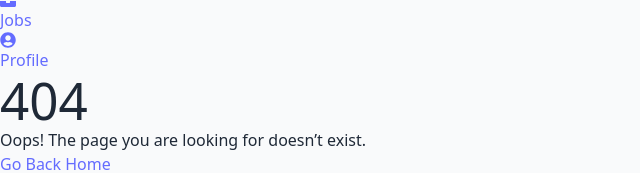
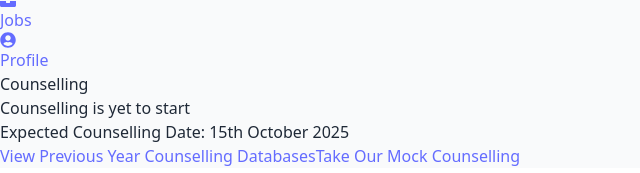
Before and after one commit to Sudhir2005/career_guidance_app-main, a React (Vite) app in the folder career-guidance-app/frontend/: page /counselling in a window 1280 px wide. Shown: the part 915-1088 px from the top of the page, without its empty margins (0-640 px from the left). Built offline with nearby package versions, Linux system fonts and the light colour scheme.

Commit message:
dash dash

```diff
--- a/career-guidance-app/frontend/src/App.jsx
+++ b/career-guidance-app/frontend/src/App.jsx
@@ -16,6 +16,7 @@
 import EducationLevelSelector from "./pages/EducationLevelSelector";
 import ExploreColleges from "./pages/ExploreColleges";
 import ExploreCourses from "./pages/ExploreCourses";
+import Counselling from "./pages/Counselling";
 
 function App() {
   const location = useLocation();
@@ -50,6 +51,7 @@
           <Route path="/education" element={<EducationLevelSelector />} />
           <Route path="/explore-colleges" element={<ExploreColleges />} />
           <Route path="/explore-courses" element={<ExploreCourses />} />
+          <Route path="/counselling" element={<Counselling />} />
 
           {/* 404 Page */}
           <Route path="*" element={<NotFound />} />
--- /dev/null
+++ b/career-guidance-app/frontend/src/pages/Counselling.jsx
@@ -0,0 +1,36 @@
+import { Link } from "react-router-dom";
+
+export default function Counselling() {
+  return (
+    <div className="flex flex-col items-center p-6 bg-white min-h-screen">
+      {/* Page Title */}
+      <h2 className="mb-4 text-2xl font-bold text-gray-800">Counselling</h2>
+
+      {/* Message */}
+      <p className="mb-4 text-gray-600 text-center text-lg">
+        Counselling is yet to start
+      </p>
+
+      {/* Expected Date */}
+      <p className="mb-6 text-xl font-semibold text-red-500 bg-red-100 px-4 py-2 rounded-lg text-center">
+        Expected Counselling Date: 15th October 2025
+      </p>
+
+      {/* Buttons */}
+      <div className="flex flex-col gap-4 w-full max-w-xs">
+        <Link
+          to="/previous-counselling"
+          className="py-3 text-center text-white bg-blue-500 rounded-xl hover:bg-blue-600 transition"
+        >
+          View Previous Year Counselling Databases
+        </Link>
+        <Link
+          to="/mock-counselling"
+          className="py-3 text-center text-white bg-green-500 rounded-xl hover:bg-green-600 transition"
+        >
+          Take Our Mock Counselling
+        </Link>
+      </div>
+    </div>
+  );
+}
--- a/career-guidance-app/frontend/src/pages/Dashboard.jsx
+++ b/career-guidance-app/frontend/src/pages/Dashboard.jsx
@@ -69,9 +69,9 @@
               </div>
             </Link>
 
-            {/* Extra Curricular Activities */}
+            {/* Counselling Details */}
             <Link
-              to="/extracurriculars"
+              to="/counselling"
               className="flex items-center p-4 bg-white shadow-md rounded-2xl hover:bg-gray-50"
             >
               <div className="p-3 mr-4 bg-red-100 rounded-full">
```
